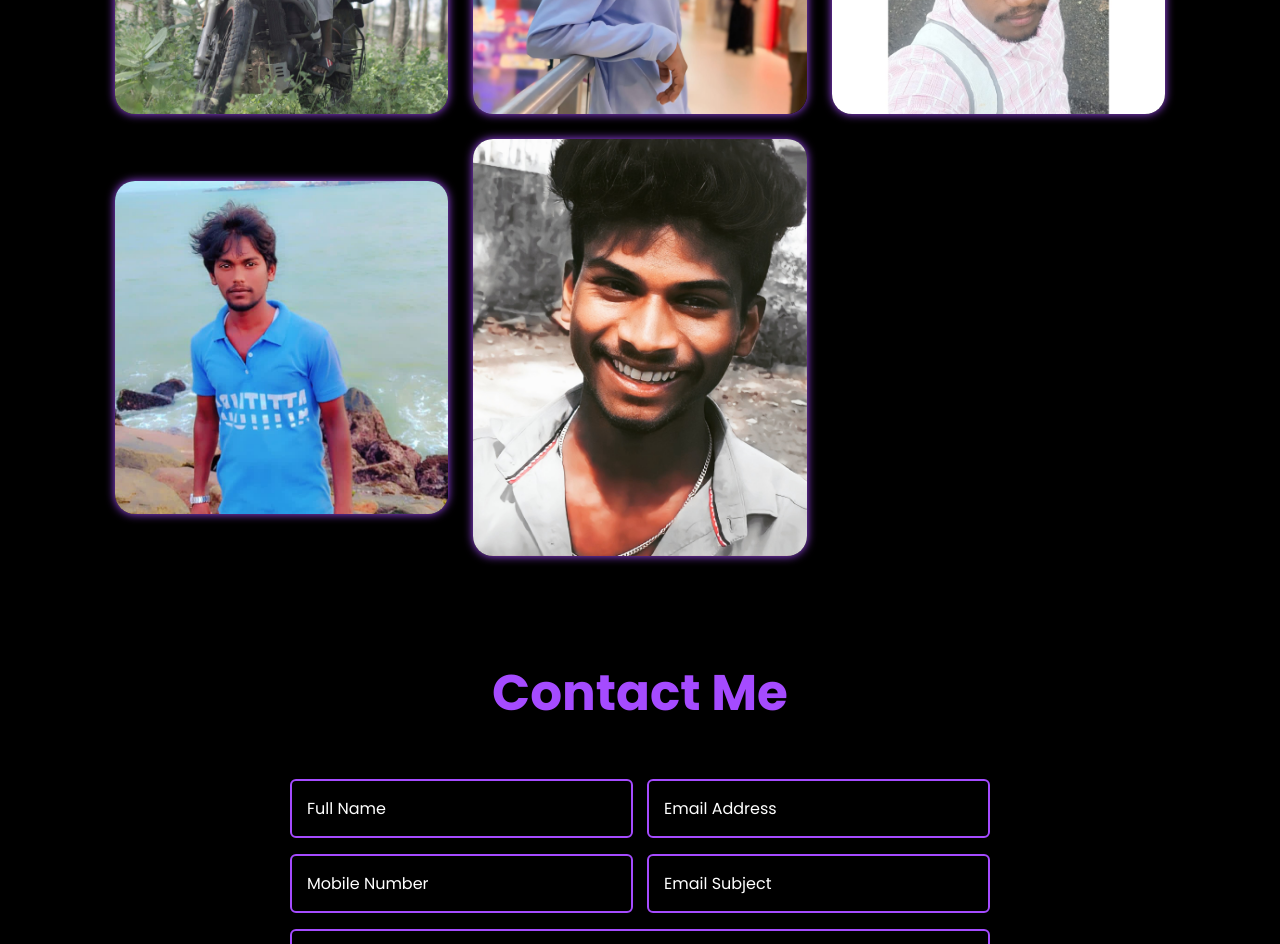
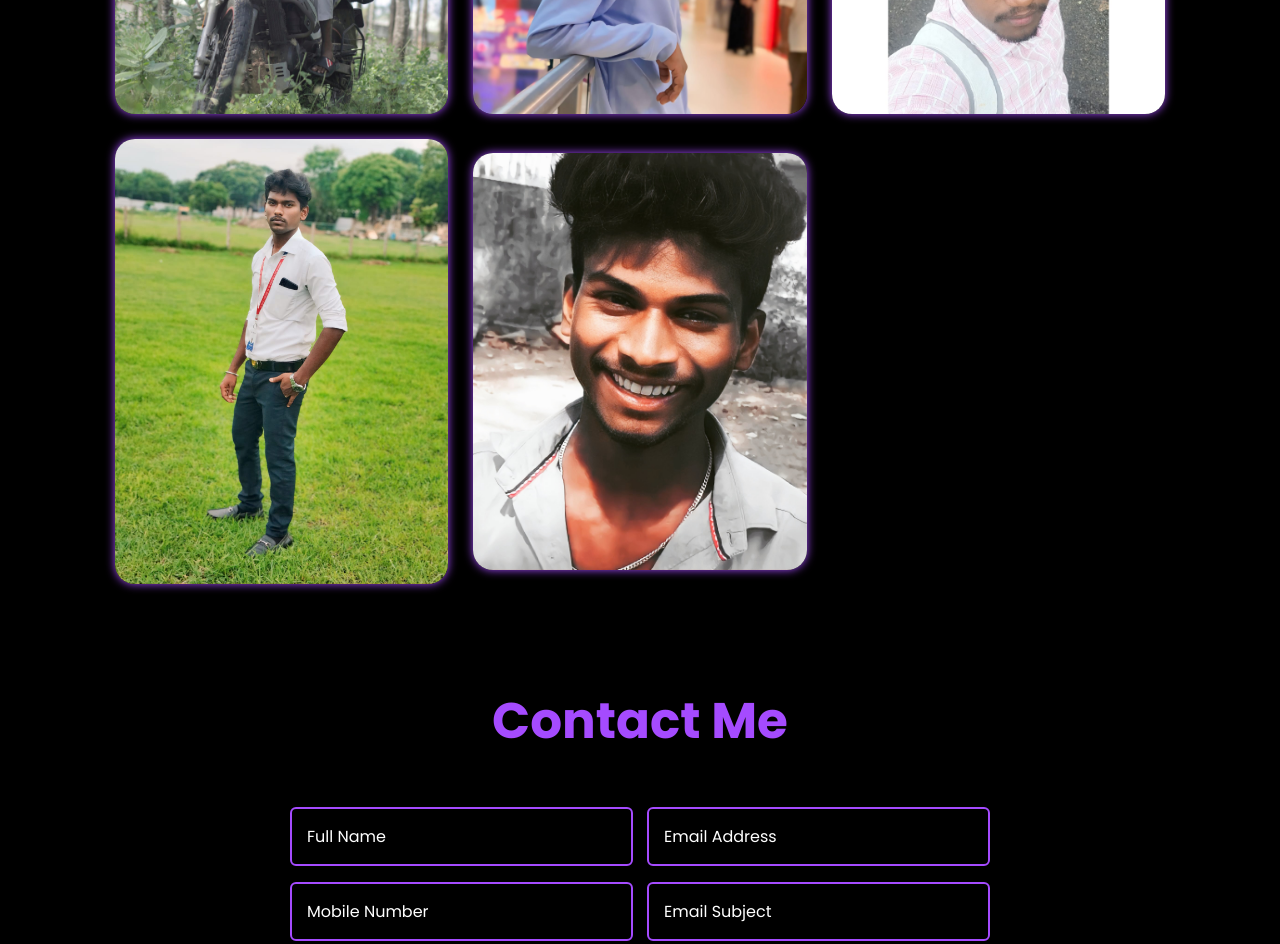
Before and after one commit to rajaram2k/GUNA-BLOCK, a plain HTML site: page GUNA/index.html in a window 1280 px wide. Shown: the part 5580-6524 px from the top of the page. Drawn offline with nearby package versions, Linux system fonts and the light colour scheme; a web font is replaced by a local one.

Commit message:
Update index.html

```diff
--- a/GUNA/index.html
+++ b/GUNA/index.html
@@ -416,7 +416,7 @@
                     </div>
                 </div>
                 <div class="portfolio-box">
-                    <img src="images/vadivel.jpg" alt="">
+                    <img src="images/velu1.jpg" alt="">
                     <div class="portfolio-layer">
                         <h4>Vadivel</h4>
                         <p> check this out</p>
```
